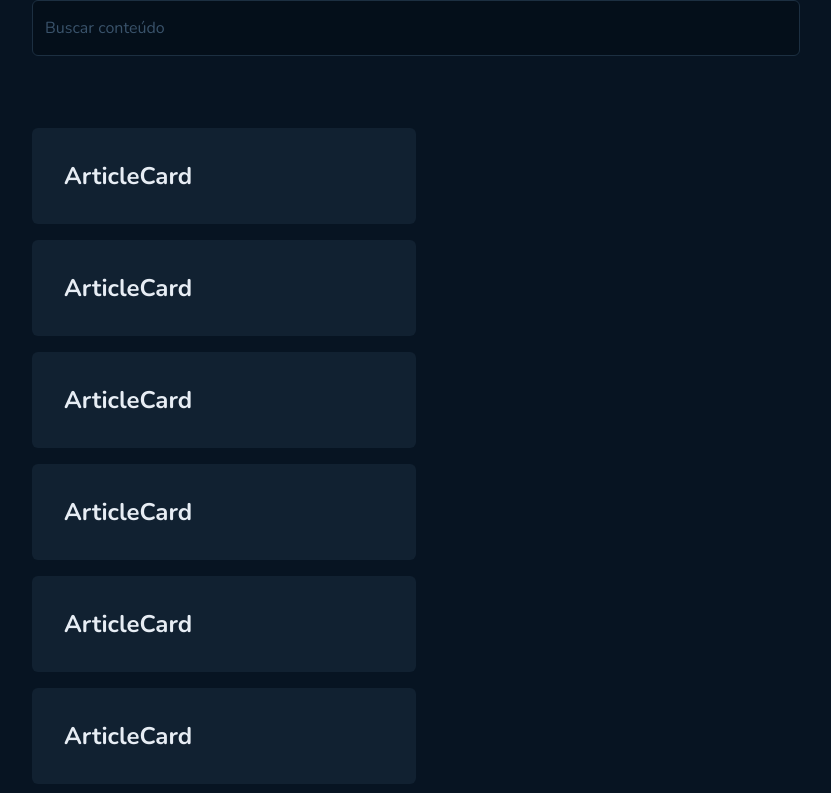
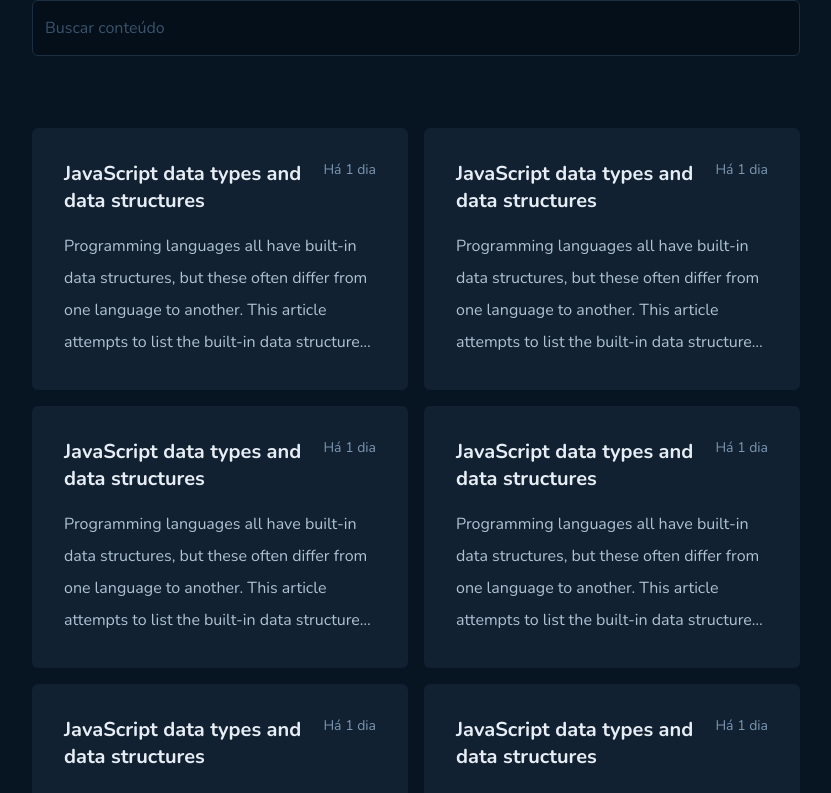
Before and after one commit to RomuloLim/github-blog, a React (Vite) app: page / in a window 1280 px wide. Shown: the part 639-1432 px from the top of the page, without its empty margins (224-1055 px from the left). Built offline with nearby package versions, Linux system fonts and the light colour scheme.

Commit message:
finished

```diff
--- a/src/pages/Home/styles.ts
+++ b/src/pages/Home/styles.ts
@@ -36,9 +36,9 @@ export const SearchContainer = styled.div`
 `
 
 export const ArticlesContainer = styled.div`
-    display: flex;
-    flex-direction: column;
+    display: grid;
+    grid-template-columns: repeat(auto-fit, minmax(300px, 1fr));
     gap: 1rem;
     margin-top: 2rem;
-    width: 50%;
+    width: 100%;
 `
--- a/src/pages/components/ArticleCard/index.tsx
+++ b/src/pages/components/ArticleCard/index.tsx
@@ -3,7 +3,14 @@ import { CardContainer } from "./styles";
 export function ArticleCard() {
     return (
         <CardContainer>
-            <h1>ArticleCard</h1>
+            <div>
+                <h1>JavaScript data types and data structures</h1>
+                <span>Há 1 dia</span>
+            </div>
+            <p>
+                Programming languages all have built-in data structures, but these often differ from one language to another. This article attempts to list the built-in data structures available in JavaScript and what properties they have. These can be used to build other data structures. Wherever possible, comparisons with other languages are drawn.
+                Dynamic typing means that a variable in JavaScript can hold a value of any data type. Data types in JavaScript can be divided into two categories: primitive and reference.
+            </p>
         </CardContainer>
     );
 }
--- a/src/pages/components/ArticleCard/styles.ts
+++ b/src/pages/components/ArticleCard/styles.ts
@@ -8,4 +8,35 @@ export const CardContainer = styled.div`
     border: none;
     border-radius: 6px;
     background-color: ${props => props.theme.post};
+
+    div {
+        display: flex;
+        justify-content: space-between;
+        align-items: flex-start;
+
+        h1 {
+            font-size: ${props => props.theme.fonts.title.md};
+            color: ${props => props.theme.title};
+            width: 80%;
+        }
+
+        span {
+            font-size: ${props => props.theme.fonts.text.sm};
+            color: ${props => props.theme.span};
+        }
+    }
+
+    p {
+        font-size: ${props => props.theme.fonts.text.md};
+        color: ${props => props.theme.text};
+
+        line-height: 2rem;
+
+        content: "...";
+        overflow: hidden;
+        text-overflow: ellipsis;
+        display: -webkit-box;
+        -webkit-line-clamp: 4;
+        -webkit-box-orient: vertical;
+    }
 `
```
Also changed, not shown: 1 other file (tests, documents, lock files or other folders).
